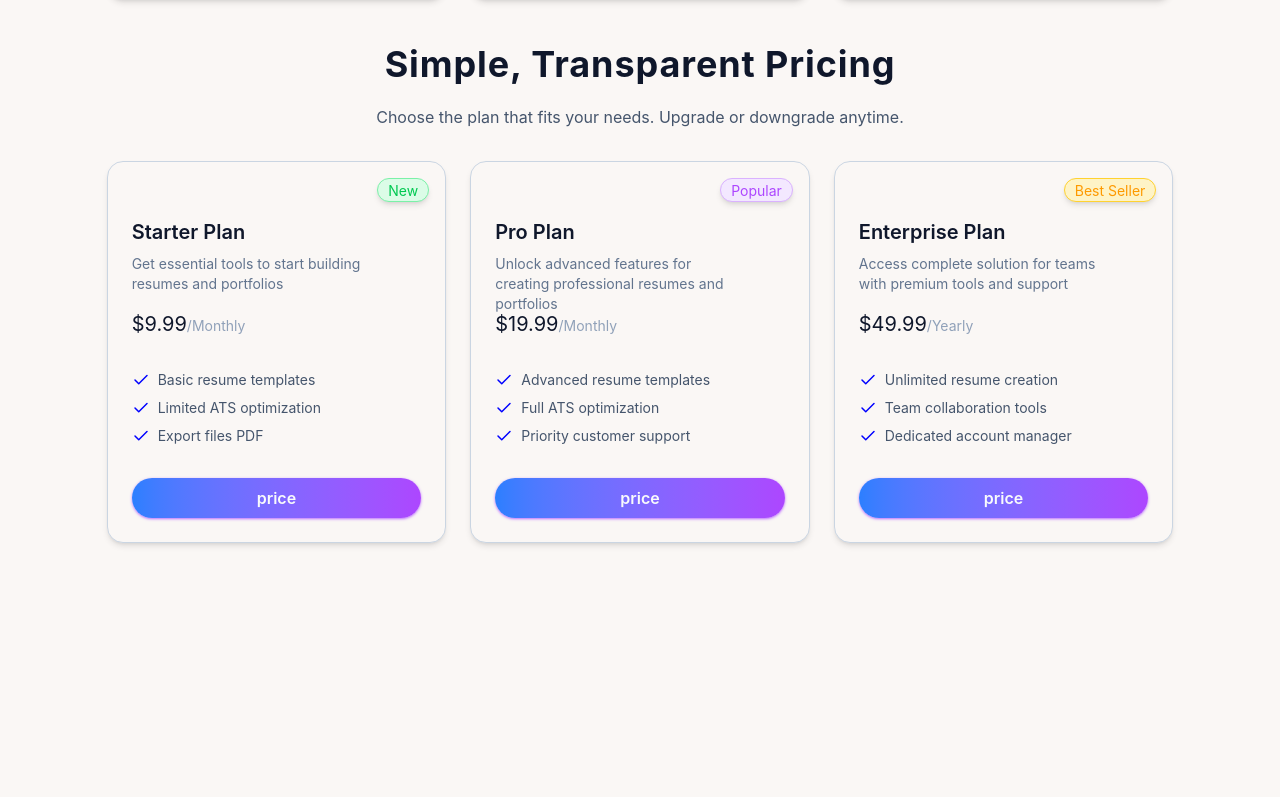
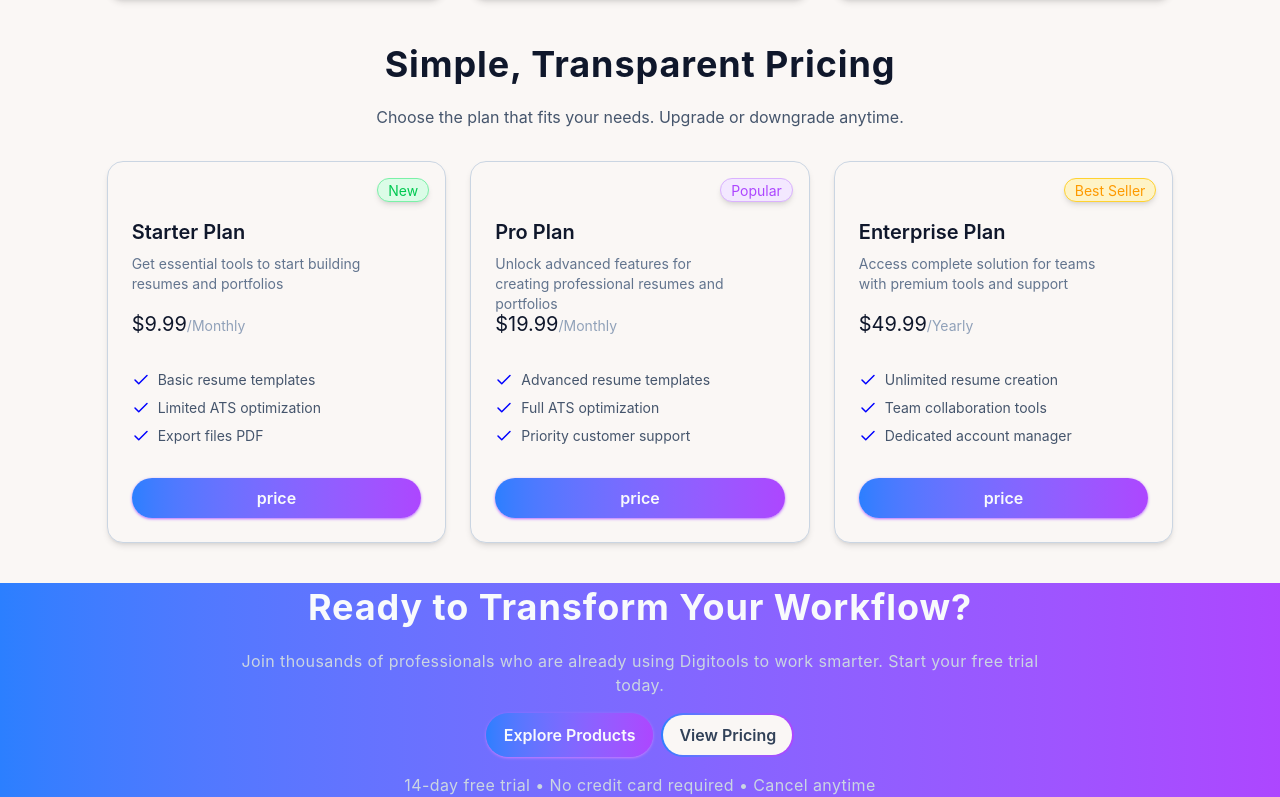
Before and after one commit to sayedrkhalid-dev/asgmt-6, a React (Vite) app: page / in a window 1280 px wide. Shown: the part 2766-3563 px from the top of the page. Before the commit the page ends 3349 px from the top, so only its background shows below. Built offline with nearby package versions, Linux system fonts and the light colour scheme.

Commit message:
completed Wrokflow compnent

```diff
--- /dev/null
+++ b/src/components/Workflow/Workflow.jsx
@@ -0,0 +1,41 @@
+const Workflow = () => {
+  return (
+    <section className="bg-linear-to-r from-blue-500 to-purple-500">
+      <div className="w-full max-w-10/12 mx-auto flex flex-col justify-center items-center text-center gap-4">
+        {/* Workflow title */}
+        <h1 className="text-2xl text-slate-50 md:text-3xl/snug lg:text-4xl/snug tracking-wide font-bold">
+          Ready to Transform Your Workflow?
+        </h1>
+
+        {/* Workflow description */}
+        <p className="text-base/6 text-slate-300 tracking-wide px-32">
+          Join thousands of professionals who are already using Digitools to
+          work smarter. Start your free trial today.
+        </p>
+
+        {/* Workflow buttons */}
+        <div className="flex gap-2 flex-wrap">
+          {/* Primary button */}
+          <div className="inline-block p-0.5 rounded-3xl bg-linear-to-r from-blue-500 to-purple-500 text-slate-50 shadow shadow-purple-400 hover:shadow-md hover:translate-y-0.5 transition-all duration-150">
+            <button className="flex items-center gap-2 rounded-3xl px-4 py-2 font-semibold transition-all duration-150 cursor-pointer">
+              Explore Products
+            </button>
+          </div>
+
+          {/* Primary button outlined */}
+          <div className="inline-block p-0.5 rounded-3xl bg-linear-to-r from-blue-500 to-purple-500 shadow-purple-400 hover:shadow-md hover:translate-y-0.5 transition-all duration-150">
+            <button className="flex items-center gap-2 rounded-3xl px-4 py-2 bg-base-100 text-slate-700 hover:text-slate-900 font-semibold  transition-all duration-150 cursor-pointer">
+              View Pricing
+            </button>
+          </div>
+        </div>
+
+        <p className="text-base/6 text-slate-300 tracking-wide">
+          14-day free trial • No credit card required • Cancel anytime
+        </p>
+      </div>
+    </section>
+  );
+};
+
+export default Workflow;
--- a/src/components/Workflow/Worklow.jsx
+++ /dev/null
@@ -1,7 +0,0 @@
-import React from "react";
-
-const Worklow = () => {
-  return <div>Worklow</div>;
-};
-
-export default Worklow;
--- a/src/pages/Home.jsx
+++ b/src/pages/Home.jsx
@@ -1,5 +1,6 @@
 import Banner from "../components/Banner/Banner";
 import Stats from "../components/Stats/Stats";
+import Workflow from "../components/Workflow/Workflow";
 import Pricing from "./Pricing";
 import Products from "./Products";
 
@@ -10,6 +11,7 @@ const Home = ({ productsPromise, pricesPromise }) => {
       <Stats />
       <Products productsPromise={productsPromise} />
       <Pricing pricesPromise={pricesPromise} />
+      <Workflow />
     </>
   );
 };
```
